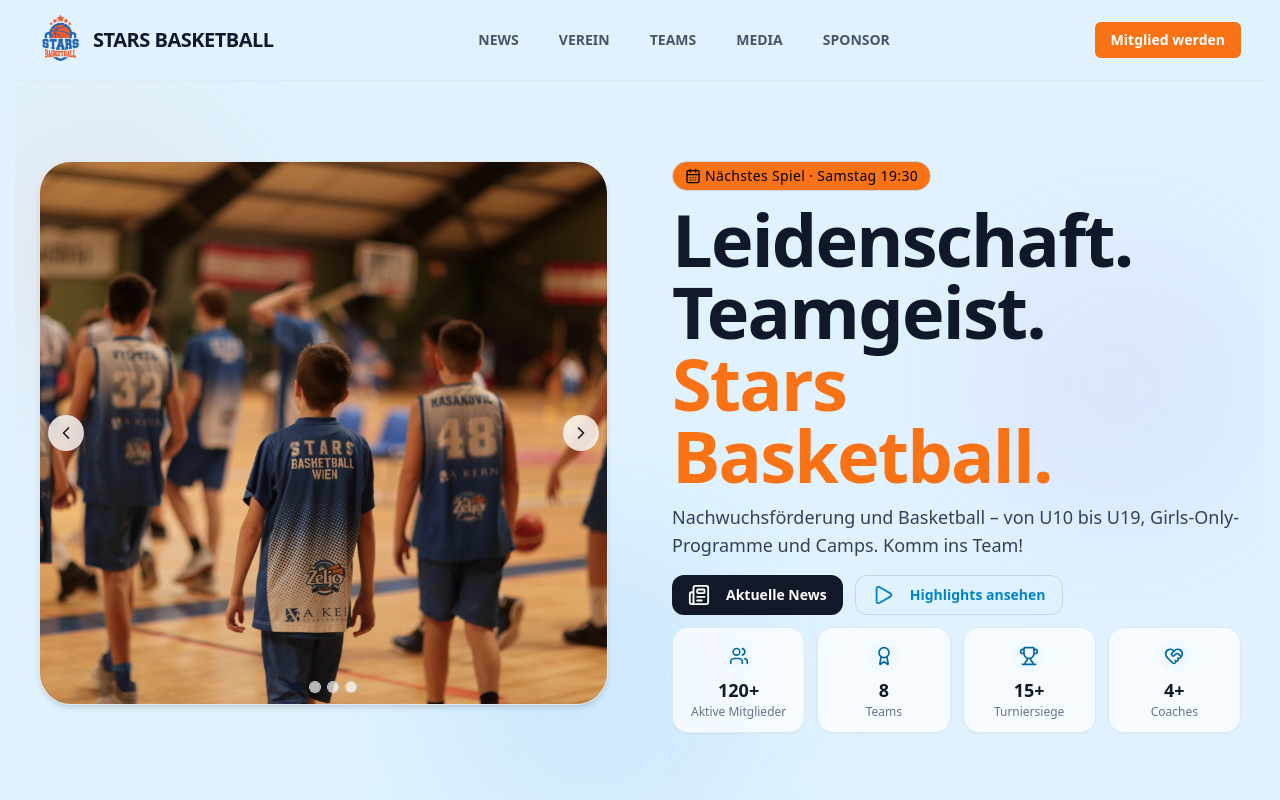
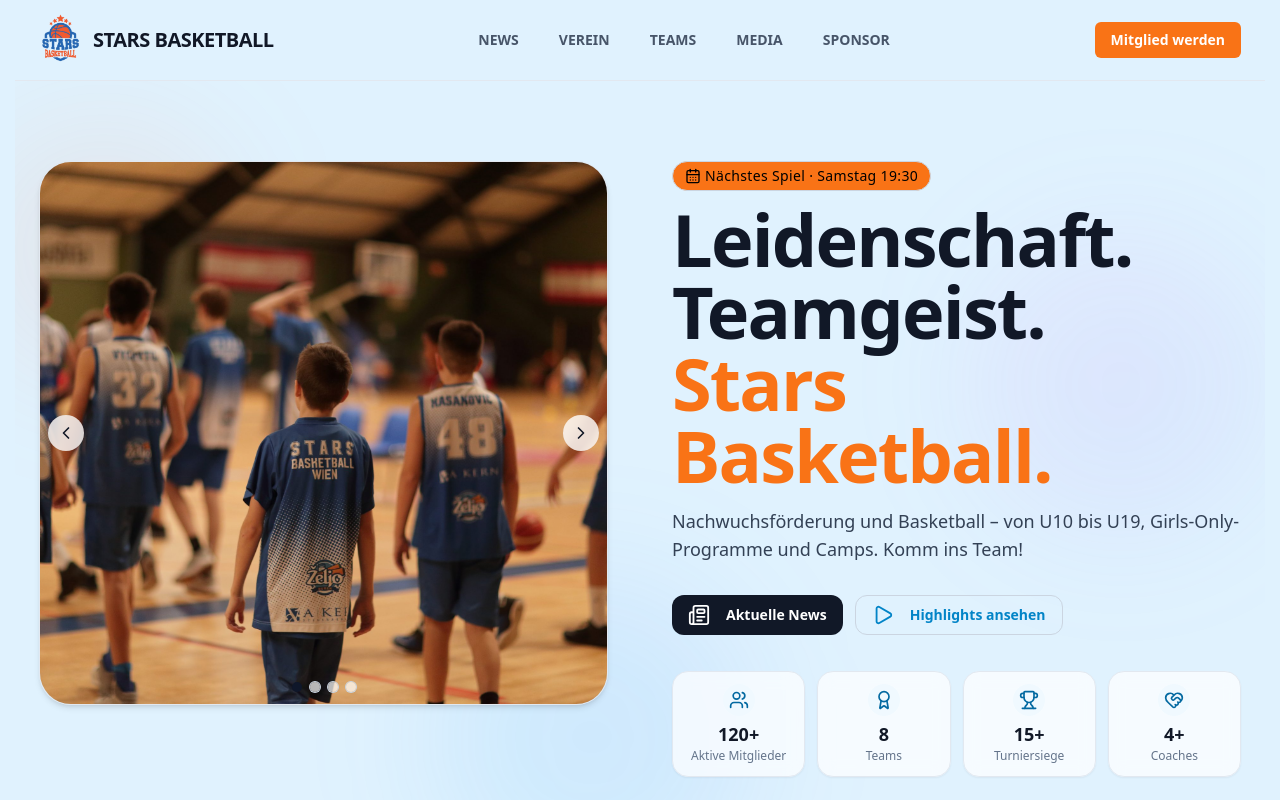
Before and after one commit to hamulicemir/stars-website, a Next.js app: page / in a window 1280 px wide. Shown: the top 800 px of the page. Built offline with nearby package versions, Linux system fonts and the light colour scheme.

Commit message:
page width adapted, fixed ipad view

```diff
--- a/components/landing.tsx
+++ b/components/landing.tsx
@@ -63,14 +63,14 @@
               </h1>
 
               {/* Untertext: Lesbarkeit ab md leicht größer */}
-              <p className="mt-3 max-w-xl text-slate-700 sm:text-base md:text-lg">
+              <p className="mt-4 max-w-xl text-slate-700 sm:text-base md:text-lg">
                 Nachwuchsförderung und Basketball – von U10 bis U19, Girls-Only-Programme und Camps. Komm ins Team!
               </p>
 
               {/* CTAs + KPI-Karten (DESKTOP/TABLET-Version)
                   - sitzen direkt unter dem Text in derselben Spalte/Zeile
                   - mobil ausgeblendet (es gibt unten eine mobile Variante) */}
-              <div className="mt-4 hidden md:block">
+              <div className="mt-8 hidden md:block">
                 {/* CTAs: mobil-first Spacing, iPad kompakter, Desktop luftiger */}
                 <div className="flex flex-wrap gap-2 md:gap-3">
                   <Button href="/news" className="bg-orange-500">
@@ -87,11 +87,8 @@
                   </Button>
                 </div>
 
-                {/* KPI-Grid
-                    - md (iPad): 3 Spalten → harmonischer Zeilenumbruch
-                    - lg (Laptop/Desktop): 4 Spalten
-                    - mt-3 (bewusst klein), damit wenig Luft zwischen CTAs & KPIs */}
-                <div className="mt-3 grid grid-cols-2 gap-3 sm:grid-cols-3 md:grid-cols-3 lg:grid-cols-4">
+                {/* KPI-Grid - lg (iPad, Laptop/Desktop): 4 Spalten*/}
+                  <div className="mt-9 grid grid-cols-2 gap-3 sm:grid-cols-3 md:grid-cols-2 lg:grid-cols-4">
                     {stats.map((s) => (
                       <div
                         key={s.label}
--- a/components/ui/container.tsx
+++ b/components/ui/container.tsx
@@ -9,8 +9,9 @@
 }) {
   // Projektweit einheitliche Container-Maße, damit Header, Footer und Inhalte
   // bündig abschließen und der Header beim Routenwechsel nicht "wandert".
+  // TODO: max-w anpassen, wenn das Design breiter wird.
   return (
-    <div className={`mx-auto w-full max-w-7xl px-4 md:px-6 ${className}`}>
+    <div className={`mx-auto w-full max-w-8xl px-4 md:px-6 ${className}`}>
       {children}
     </div>
   );
```
Lines whose indentation alone changed are shown as unchanged.
